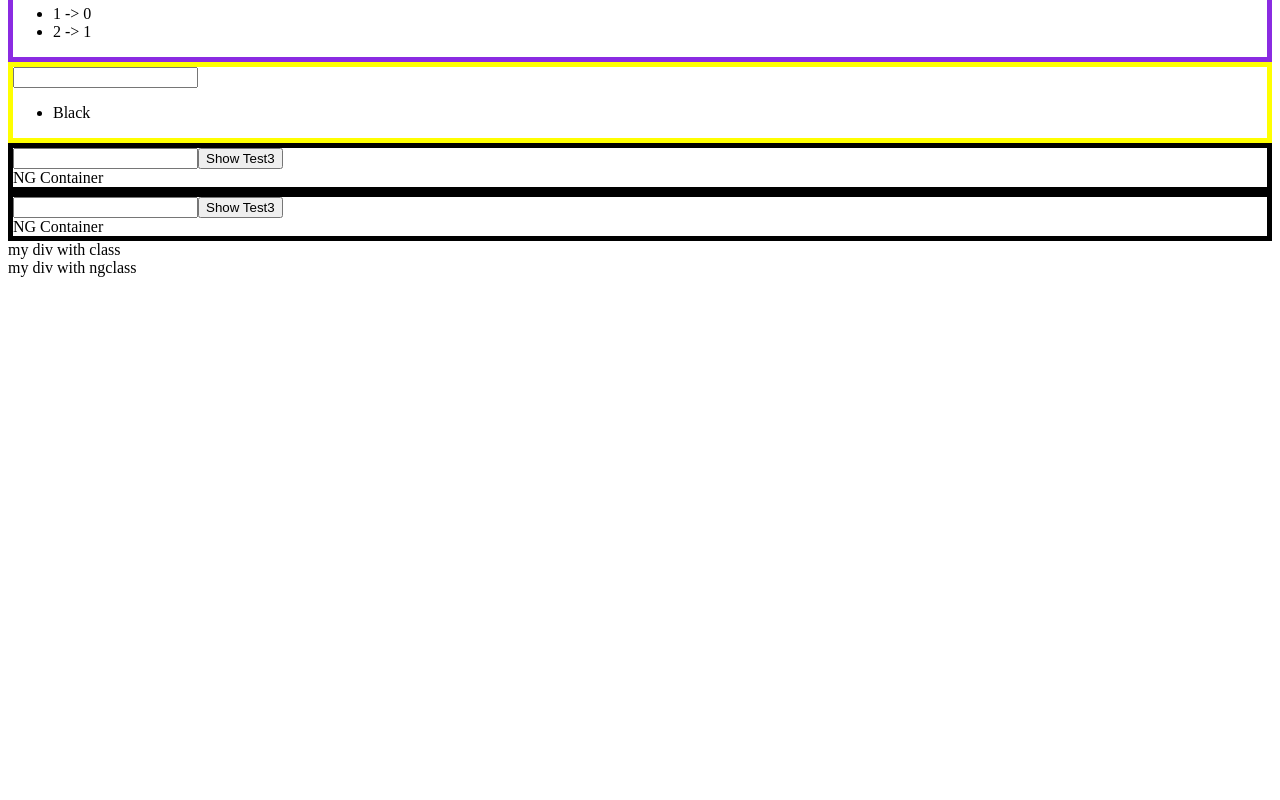
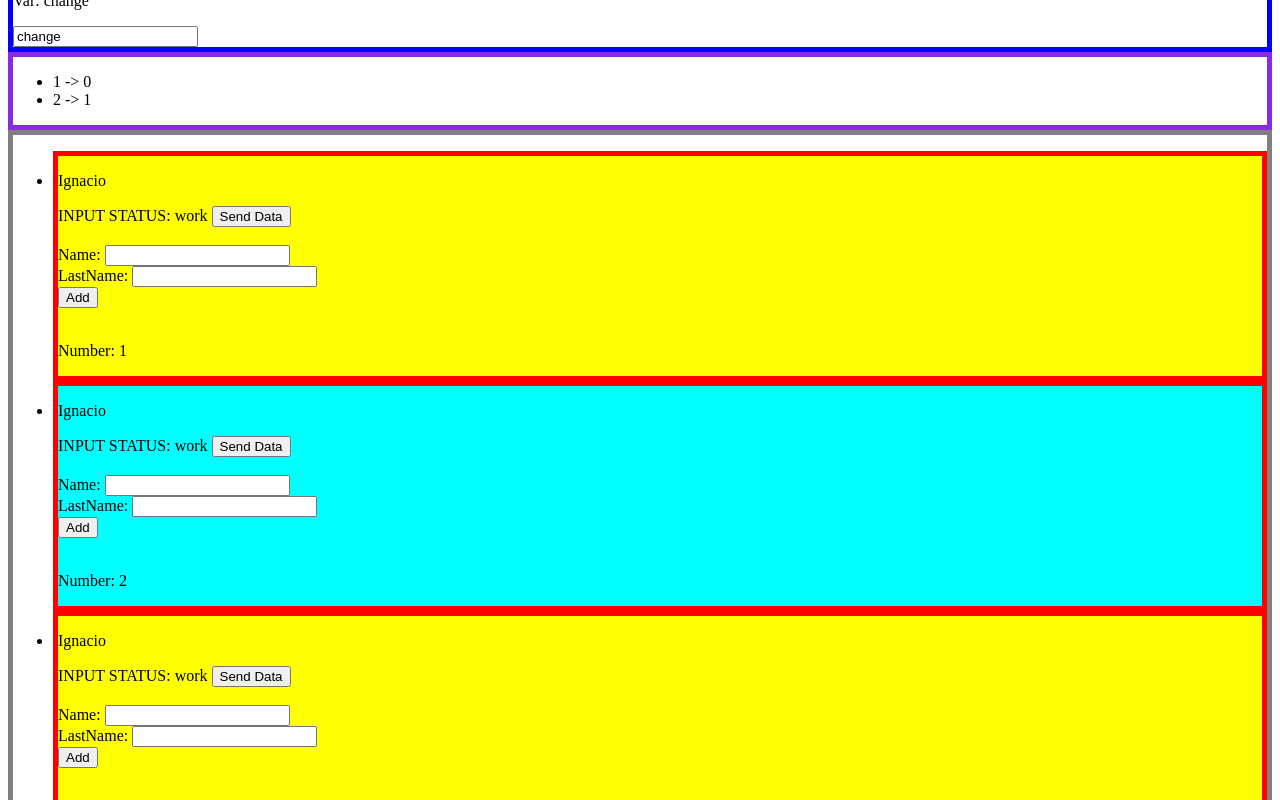
Before and after one commit to IDRZ0/Angular, an Angular app: page / in a window 1280 px wide. Shown: the part 880-1680 px from the top of the page. Before the commit the page ends 1165 px from the top, so only its background shows below. Built offline with nearby package versions, Linux system fonts and the light colour scheme.

Commit message:
11/08/21 4th task ngFor class directives par impar

```diff
--- a/src/app/app.component.html
+++ b/src/app/app.component.html
@@ -17,6 +17,19 @@
     <ul>
         <li *ngFor="let item of [1,2]; let i = index">
             {{item}} -> {{i}}
+        </li>
+    </ul>
+</div>
+<div style="border: 5px gray solid;">
+    <ul>
+        <li *ngFor="let item of [1,2,3,4]">
+            <div [ngClass]="{
+                'est4': item%2 === 1,
+                'est5': item%2 === 0
+            }">
+                <ignacio [styleVar]="item" (onSendData)="printData($event)">
+                </ignacio>
+            </div>
         </li>
     </ul>
 </div>
--- a/src/app/app.component.scss
+++ b/src/app/app.component.scss
@@ -11,9 +11,9 @@
 }
 
 .est4 {
-    border: 5px solid red;
+    background-color: yellow;
 }
 
 .est5 {
-    border: 5px solid green;
+    background-color: cyan;
 }
--- a/src/app/test1/test1.component.html
+++ b/src/app/test1/test1.component.html
@@ -18,4 +18,6 @@
             {{person.name}} {{person.lastName}}
         </li>
     </ul>
+    <br>
+    <p>Number: {{style}}</p>
 </div>
--- a/src/app/test1/test1.component.ts
+++ b/src/app/test1/test1.component.ts
@@ -12,6 +12,7 @@ export class Test1Component {
   people:Array<any> = [];
 
   @Input('status') statusTest: string = "work";
+  @Input('styleVar') style: number = 0;
 
   @Output('onSendData') sendData = new EventEmitter();
 
```
